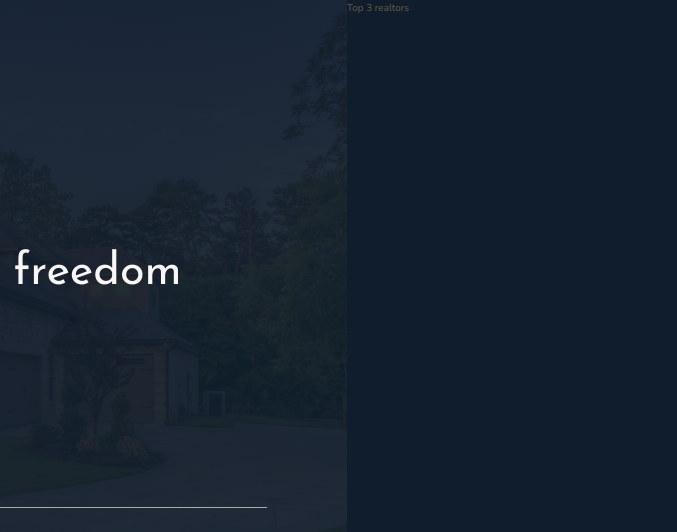
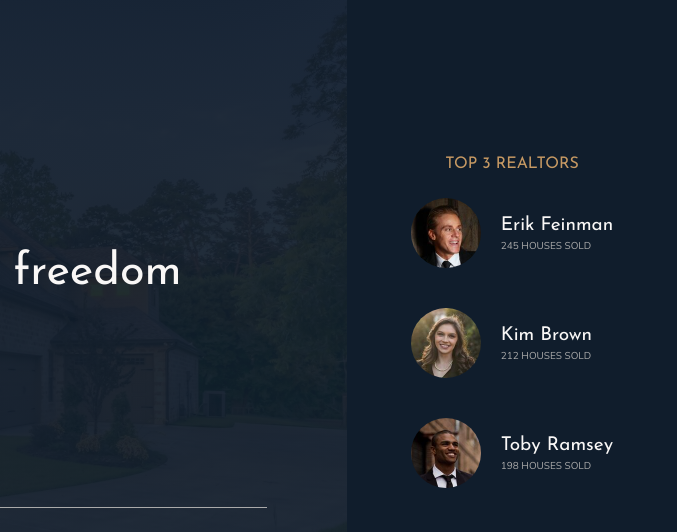
Before and after one commit to YigitEsmen/Nexter, a website: page index.html in a window 1280 px wide. Shown: the top 532 px of the page, 603-1280 px from the left. Drawn offline with nearby package versions, Linux system fonts and the light colour scheme; files that its build step writes are made by us from their sources.

Commit message:
Build realtors

```diff
--- a/index.html
+++ b/index.html
@@ -32,7 +32,28 @@
         </div>
     </header>
 
-    <div class="realtors">Top 3 realtors</div>
+    <div class="realtors">
+        <h3 class="heading-3">Top 3 Realtors</h3>
+        <div class="realtors__list">
+            <img class="realtors__img" src="../img/realtor-1.jpeg" alt="Realtor image 1">
+            <div class="realtors__details">
+                <h4 class="heading-4 heading-4--light">Erik Feinman</h4>
+                <p class="realtors__sold">245 houses sold</p>
+            </div>
+
+            <img class="realtors__img" src="../img/realtor-2.jpeg" alt="Realtor image 2">
+            <div class="realtors__details">
+                <h4 class="heading-4 heading-4--light">Kim Brown</h4>
+                <p class="realtors__sold">212 houses sold</p>
+            </div>
+
+            <img class="realtors__img" src="../img/realtor-3.jpeg" alt="Realtor image 3">
+            <div class="realtors__details">
+                <h4 class="heading-4 heading-4--light">Toby Ramsey</h4>
+                <p class="realtors__sold">198 houses sold</p>
+            </div>
+        </div>
+    </div>
 
     <section class="section-features">
         <div class="feature">
--- a/sass/components/_realtors.scss
+++ b/sass/components/_realtors.scss
@@ -1,4 +1,31 @@
 .realtors {
     background-color: $color-secondary;
     grid-column: col-start 7 / full-end;
+    padding: 3rem;
+
+    display: grid;
+    justify-content: center;
+    align-content: center;
+    justify-items: center;
+    row-gap: 2rem;
+
+    &__list {
+        display: grid;
+        grid-template-columns: min-content max-content;
+        column-gap: 2rem;
+        row-gap: 5vh;
+        align-items: center;
+    }
+
+    &__img {
+        width: 7rem;
+        border-radius: 50%;
+        display: block;
+    }
+
+    &__sold {
+        text-transform: uppercase;
+        color: $color-gray-light-2;
+        margin-top: -3px;
+    }
 }
```
